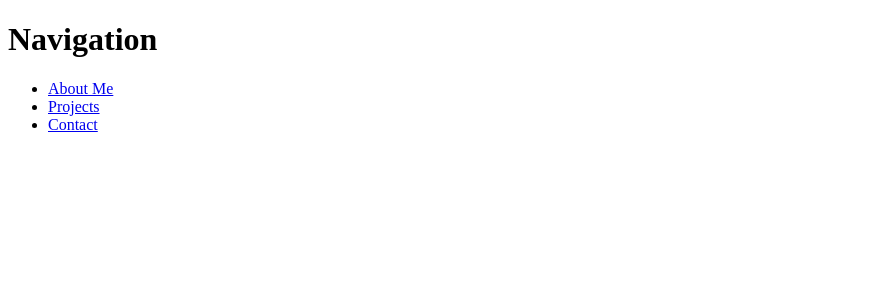
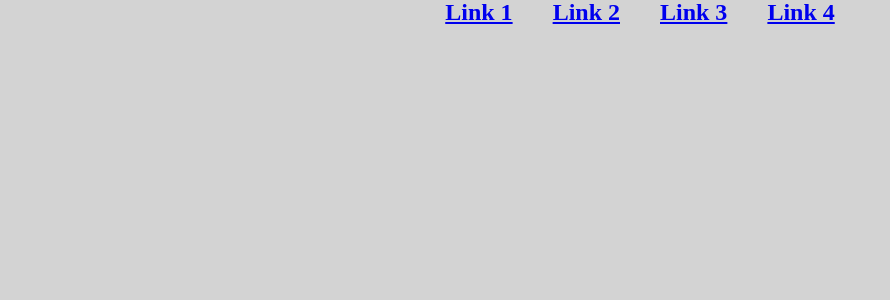
Before and after one commit to PatrykMansfeld/PatrykMansfeld_Portfolio, a React (Vite) app in the folder PatrykMansfeld_Portfolio/: page / in a window 1280 px wide. Shown: the top 300 px of the page, without its empty margins (0-890 px from the left). Built offline with nearby package versions, Linux system fonts and the light colour scheme.

Commit message:
New features to nav

```diff
--- a/PatrykMansfeld_Portfolio/src/components/Navigation.jsx
+++ b/PatrykMansfeld_Portfolio/src/components/Navigation.jsx
@@ -2,17 +2,19 @@ export default function Navigation() {
   return (
     <div>
       <div>
-        <h1>Navigation</h1>
-        <ul>
-            <li>
-                <a href="#about">About Me</a>
-            </li>
-            <li>
-                <a href="#projects">Projects</a>
-            </li>
-            <li>
-                <a href="#contact">Contact</a>
-            </li>
+        <ul className="NavigationList">
+          <li className="NavigationListElement">
+            <a href="#about">Link 1</a>
+          </li>
+          <li className="NavigationListElement">
+            <a href="#projects">Link 2</a>
+          </li>
+          <li className="NavigationListElement">
+            <a href="#contact">Link 3</a>
+          </li>
+          <li className="NavigationListElement">
+            <a href="#contact">Link 4</a>
+          </li>
         </ul>
       </div>
     </div>
--- a/PatrykMansfeld_Portfolio/src/pages/WelcomePage.jsx
+++ b/PatrykMansfeld_Portfolio/src/pages/WelcomePage.jsx
@@ -1,10 +1,12 @@
-import React from "react";
 import Navigation from "../components/Navigation";
 
 function WelcomePage() {
   return (
     <div>
-      <div>
+      <div className='WelcomePageTopRow'>
+        {/* <div className="OpenToWorkBox">
+          <h1 className="OpenToWorkText">Open to work</h1>
+        </div> */}
         <Navigation />
       </div>
     </div>
--- a/PatrykMansfeld_Portfolio/src/styles/_Main.scss
+++ b/PatrykMansfeld_Portfolio/src/styles/_Main.scss
@@ -0,0 +1,8 @@
+@import "./components/_Navigation.scss";
+@import "./pages/_WelcomePage.scss";
+
+@import "./Reset.scss";
+
+* {
+    background-color: lightgrey
+}
--- /dev/null
+++ b/PatrykMansfeld_Portfolio/src/styles/_Reset.scss
@@ -0,0 +1,46 @@
+*, *:before, *:after{
+    box-sizing: border-box;
+  }
+
+  html, body, div, span, object, iframe, figure, h1, h2, h3, h4, h5, h6, p, blockquote, pre, a, code, em, img, small, strike, strong, sub, sup, tt, b, u, i, ol, ul, li, fieldset, form, label, table, caption, tbody, tfoot, thead, tr, th, td, main, canvas, embed, footer, header, nav, section, video{
+    margin: 0;
+    padding: 0;
+    border: 0;
+    font-size: 100%;
+    font: inherit;
+    vertical-align: baseline;
+    text-rendering: optimizeLegibility;
+    -webkit-font-smoothing: antialiased;
+    text-size-adjust: none;
+  }
+
+  footer, header, nav, section, main{
+    display: block;
+  }
+
+  body{
+    line-height: 1;
+  }
+
+  ol, ul{
+    list-style: none;
+  }
+
+  blockquote, q{
+    quotes: none;
+  }
+
+  blockquote:before, blockquote:after, q:before, q:after{
+    content: '';
+    content: none;
+  }
+
+  table{
+    border-collapse: collapse;
+    border-spacing: 0;
+  }
+
+  input{
+    -webkit-appearance: none;
+    border-radius: 0;
+  }
--- /dev/null
+++ b/PatrykMansfeld_Portfolio/src/styles/components/_Navigation.scss
@@ -0,0 +1,26 @@
+.NavigationList {
+  display: flex;
+  justify-content: center;
+  align-items: center;
+  list-style: none;
+  margin: 0;
+  padding: 0;
+  position: relative;
+  z-index: 1;
+  @media (max-width: 768px) {
+    display: none;
+  }
+}
+
+.NavigationListElement {
+  margin: 0 20px;
+  font-size: 1.5rem;
+  font-weight: 700;
+  color: white;
+  text-decoration: none;
+  cursor: pointer;
+  transition: color 0.3s;
+  &:hover {
+    color: blue;
+  }
+}
--- /dev/null
+++ b/PatrykMansfeld_Portfolio/src/styles/pages/_WelcomePage.scss
@@ -0,0 +1,13 @@
+.OpenToWorkBox {
+    display: flex;
+    justify-content: center;
+    align-items: center;
+    border: 2px solid black;
+    width: 100px;
+    height: 100px;
+}
+
+.OpenToWorkText {
+    color: black;
+    rotate:z -30deg;
+}
```
Also changed, not shown: 1 other file (tests, documents, lock files or other folders).
